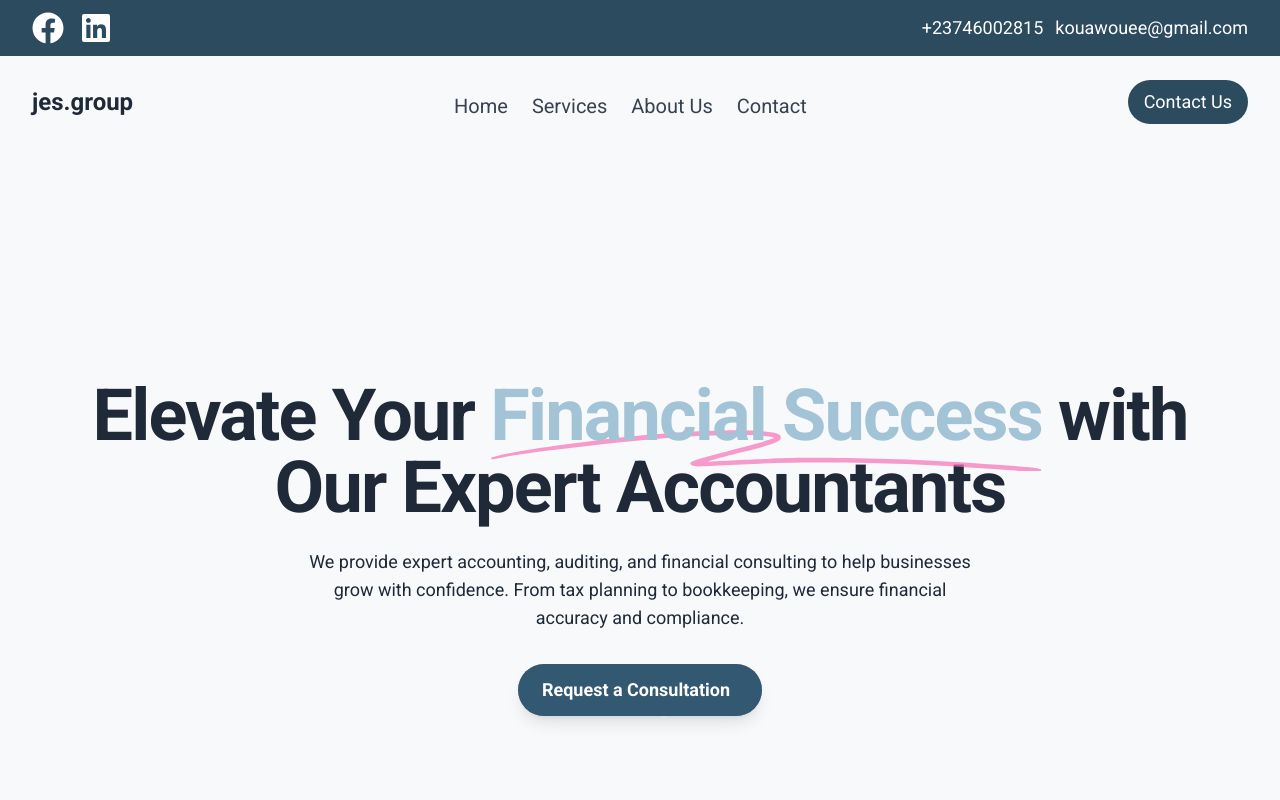
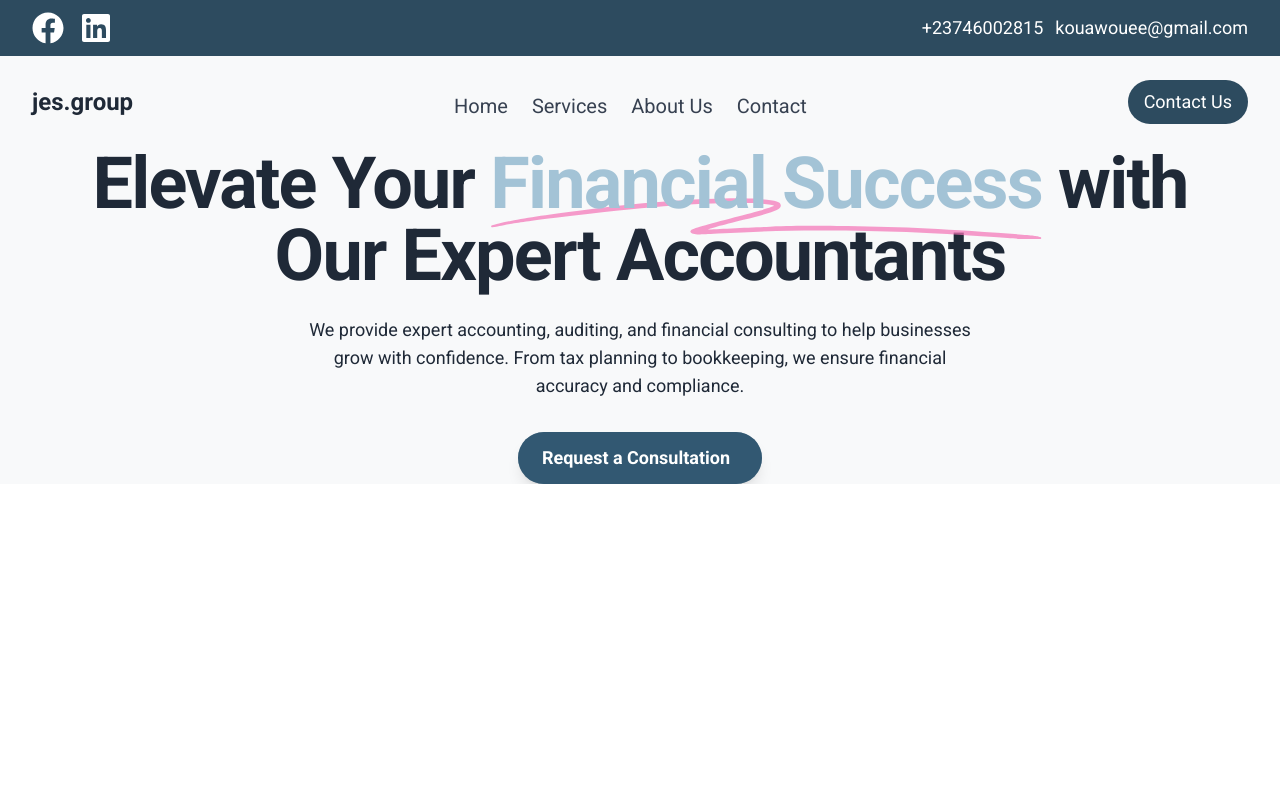
Before and after one commit to KRusselAlex/tax_react_frontend, a React (Vite) app: page / in a window 1280 px wide. Shown: the top 800 px of the page. Built offline with nearby package versions, Linux system fonts and the light colour scheme; a web font is replaced by a local one.

Commit message:
modify login page

```diff
--- a/src/components/landing/Hero.tsx
+++ b/src/components/landing/Hero.tsx
@@ -2,7 +2,7 @@ const Hero = () => {
   return (
     <div>
       {/* <!-- Middle Section --> */}
-      <section className="w-full flex items-center justify-center min-h-screen overflow-hidden bg-secondaryColor">
+      <section className="w-full flex items-center justify-center h-full overflow-hidden bg-secondaryColor">
         {/* <!-- Content --> */}
         <div className="relative z-10 container mx-auto px-1 md:px-16 text-center text-gray-800">
           <h1 className="mb-6 text-4xl font-bold tracking-tight sm:text-5xl md:text-6xl lg:text-7xl">
@@ -33,7 +33,7 @@ const Hero = () => {
             data-aos-delay="400"
           >
             <a
-              href="#services"
+              href="#contact"
               rel="noopener noreferrer"
               className="relative flex items-center justify-center px-6 py-3 bg-buttonColor hover:bg-buttonHover text-white text-lg font-semibold rounded-full shadow-lg transform hover:scale-105 transition-transform duration-200"
             >
--- a/src/pages/dashboard/client/ViewClient.tsx
+++ b/src/pages/dashboard/client/ViewClient.tsx
@@ -5,8 +5,17 @@ import ClientForm from "../../../components/client/AddClient";
 import { getClients } from "../../../services/clientApi";
 import { motion } from "framer-motion";
 
+interface Client {
+  id: string;
+  name: string;
+  type_client: string;
+  report_sent: boolean;
+  // add other properties here that you expect for a client
+}
+
 const ViewClient = () => {
-  const [clients, setClients] = useState([]);
+  const [clients, setClients] = useState<Client[]>([]); // Specify the type for clients
+
   const [loading, setLoading] = useState(true);
   const [filteredClients, setFilteredClient] = useState([]);
   const [error, setError] = useState("");
@@ -18,8 +27,8 @@ const ViewClient = () => {
         const response = await getClients(); // Replace with your API endpoint
         console.log("data", response.data);
         setClients(response.data);
-        const dataFilter = clients.filter(
-          (client) => client.type_client && !client.report_sent
+        const dataFilter = response.data.filter(
+          (client: Client) => client.type_client && !client.report_sent
         );
         setFilteredClient(dataFilter);
       } catch (error) {
@@ -32,7 +41,6 @@ const ViewClient = () => {
 
     fetchClients();
   }, []);
-
  // Display loading or error messages if necessary
  if (loading) {
    return (
@@ -60,7 +68,7 @@ const ViewClient = () => {
        {clients ? (
          <ClientTable
            title="Add Client"
-            data={clients}
+           data={filteredClients}
            modalContent={<ClientForm />}
          />
        ) : (
--- a/src/pages/landingPage/Home.tsx
+++ b/src/pages/landingPage/Home.tsx
@@ -16,8 +16,11 @@ const Home = () => {
   // const { t } = useTranslation()
   return (
     <div>
-      <Navbar />
-      <Hero />
+      <div className="min-h-screen h-full">
+        <Navbar />
+        <Hero />
+      </div>
+
       <Service />
       <Features />
       <Progress />
```
Lines whose indentation alone changed are shown as unchanged.
